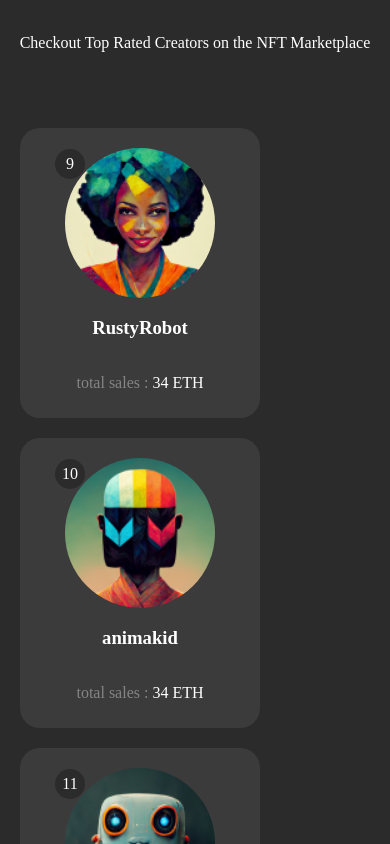
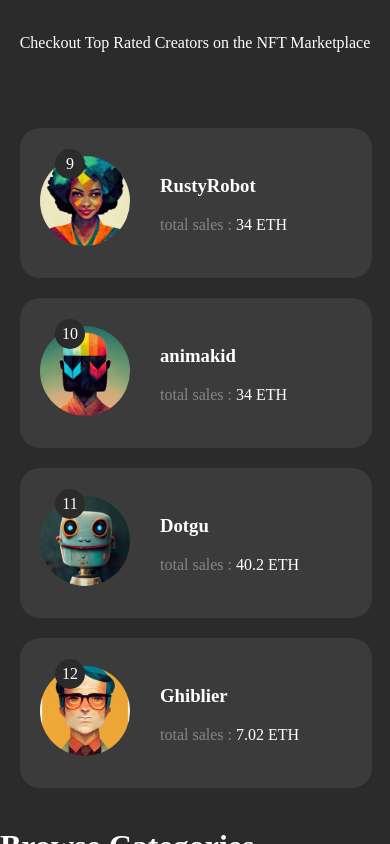
Before and after one commit to 3alehi/nft-market-palace, a Next.js app in the folder nft-market-place/: page / in a window 390 px wide. Shown: the part 1460-2304 px from the top of the page. Built offline with nearby package versions, Linux system fonts and the light colour scheme.

Commit message:
responsive

```diff
--- a/nft-market-place/src/Cpmponnets/CategoryBox/CategoryBox.module.css
+++ b/nft-market-place/src/Cpmponnets/CategoryBox/CategoryBox.module.css
@@ -40,22 +40,13 @@ width: 100%;
     transform: translateX(-50%)  translateY(-50%);
 
 }
-@media (min-width: 600px) and (max-width: 768px) {
 .CategoryBox{
+
+}
+@media (max-width: 500px) {
+.CategoryBox{
+
 }
 
 
    }
-
-   @media (min-width: 768px) and (max-width: 992px) {
-
-
-   }
-
-   @media (min-width: 992px) and (max-width: 1200px) {
-
-   }
-
-   @media (min-width: 1200px) {
-
-   }
--- a/nft-market-place/src/Cpmponnets/CreatorsBox/CreatorsBox.jsx
+++ b/nft-market-place/src/Cpmponnets/CreatorsBox/CreatorsBox.jsx
@@ -3,10 +3,15 @@ import style from "./CreatorsBox.module.css";
 export default function CreatorsBox({sale , name , avatar , id}) {
   return (
       <div className={style.CreatorsBox} >
-      <span className={style.Rank}>{id}</span>
-      <img className={style.img_creator_box} src={avatar} alt="" />
-      <h3 className={style.name_nft}>{name}</h3>
-      <p className={style.sales}><span className={style.price}>total sales :</span> {sale} ETH</p>
+    <div className={style.right}>
+    <span className={style.Rank}>{id}</span>
+    <img className={style.img_creator_box} src={avatar} alt="" />
+    </div>
+    <div className={style.left}>
+    <h3 className={style.name_nft}>{name}</h3>
+    <p className={style.sales}><span className={style.price}>total sales :</span> {sale} ETH</p>
+    </div>
+
     </div>
   );
 }
--- a/nft-market-place/src/Cpmponnets/CreatorsBox/CreatorsBox.module.css
+++ b/nft-market-place/src/Cpmponnets/CreatorsBox/CreatorsBox.module.css
@@ -49,34 +49,20 @@ border-radius: 100%;
 }
 
 
-/*
-@media (min-width: 600px) and (max-width: 768px) {
 
-    .Mobile{
-        display: none;
+@media  (max-width: 500px) {
 
+    .CreatorsBox{
+        flex-direction: row;
+        width: 80%;
+        height: 110px;
+    }
+    .img_creator_box{
+        width: 90px;
+        height: 90px;
+    }
+    .left{
+        margin-left:30px ;
     }
 
    }
-
-   @media (min-width: 768px) and (max-width: 992px) {
-    .CreatorsBox{
-        display: none;
-
-    }
-
-   }
-
-   @media (min-width: 992px) and (max-width: 1200px) {
-    .CreatorsBox{
-        display: none;
-
-    }
-   }
-
-   @media (min-width: 1200px) {
-    .CreatorsBox{
-        display: none;
-
-    }
-   } */
```
